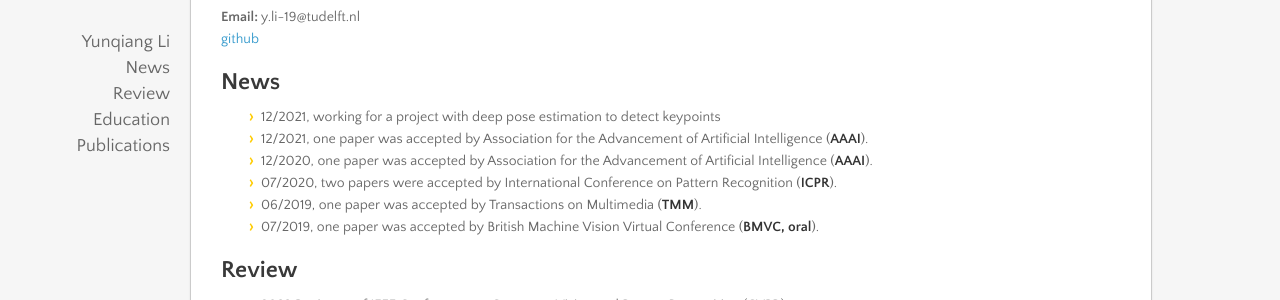
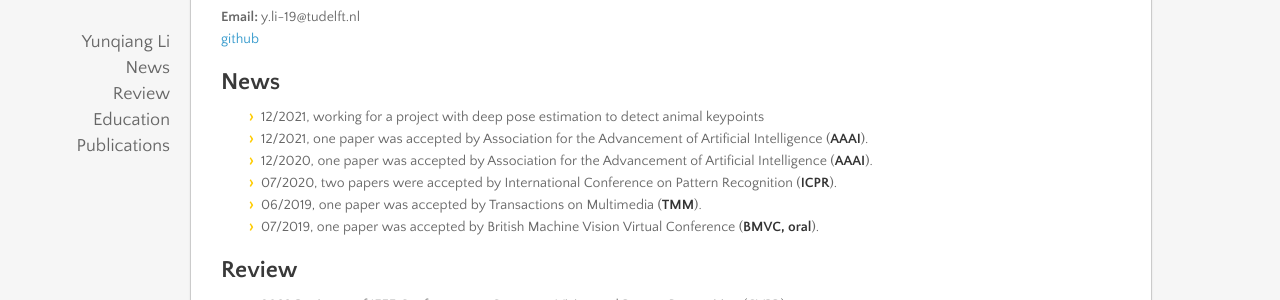
Before and after one commit to liyunqianggyn/liyunqianggyn.github.io, a Jekyll site: the page built from index.md, in a window 1280 px wide and 900 px high, scrolled down 411 px. Shown: the part 151-451 px from the top of the window. Built offline with Jekyll 4.4.1, drawn with Linux system fonts in a browser that asks for light colours; nearby versions of some CDN libraries; our own code applies the rules of GitHub Pages for plain Markdown files.

Commit message:
Update index.md

```diff
--- a/index.md
+++ b/index.md
@@ -11,7 +11,7 @@ Supervisor <a href="https://jvgemert.github.io/">Jan van Gemert</a><br/>
 <b></b> <a href="https://github.com/liyunqianggyn">github</a> <br/>
 
 ## News
-* 12/2021, working for a project with deep pose estimation to detect keypoints
+* 12/2021, working for a project with deep pose estimation to detect animal keypoints
 * 12/2021, one paper was accepted by Association for the Advancement of Artificial Intelligence (__AAAI__).
 * 12/2020, one paper was accepted by Association for the Advancement of Artificial Intelligence (__AAAI__).
 * 07/2020, two papers were accepted by International Conference on Pattern Recognition (__ICPR__).
```
